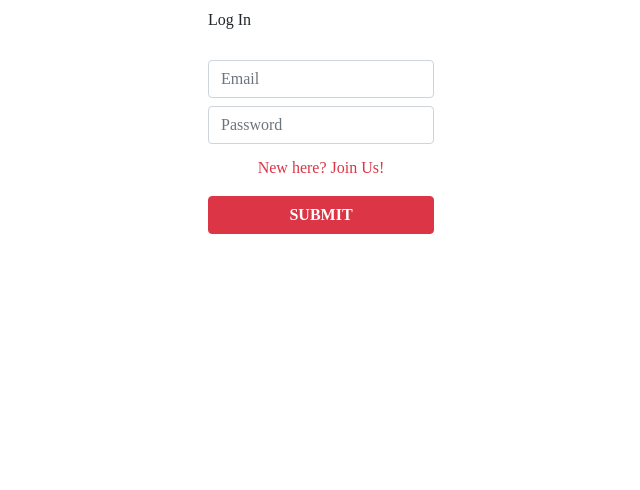
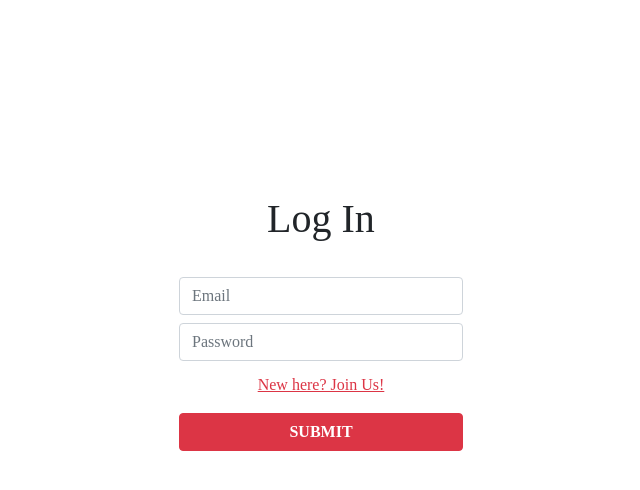
Before and after one commit to helman101/economist-app, a React (Create React App) app: page / in a window 1280 px wide. Shown: the top 490 px of the page, without its empty margins (319-959 px from the left). Built offline with nearby package versions, Linux system fonts and the light colour scheme; no server answers; a web font is replaced by a local one.

Commit message:
create more classes for session components

```diff
--- a/src/assets/stylesheets/index.css
+++ b/src/assets/stylesheets/index.css
@@ -24,6 +24,19 @@
   font-size: 1.1rem;
 }
 
+.form {
+  width: 300px;
+}
+
+.session {
+  height: 80vh;
+}
+
+.session .title {
+  font-size: 2.5rem;
+  text-align: center;
+}
+
 .w-33 {
   width: 33%;
 }
@@ -36,11 +49,11 @@
   width: 23%
 }
 
-a {
+.container a {
   text-decoration: none;
 }
 
-a * {
+.container a * {
   color: black;
   text-decoration: none;
   text-underline-offset: 2px;
```
